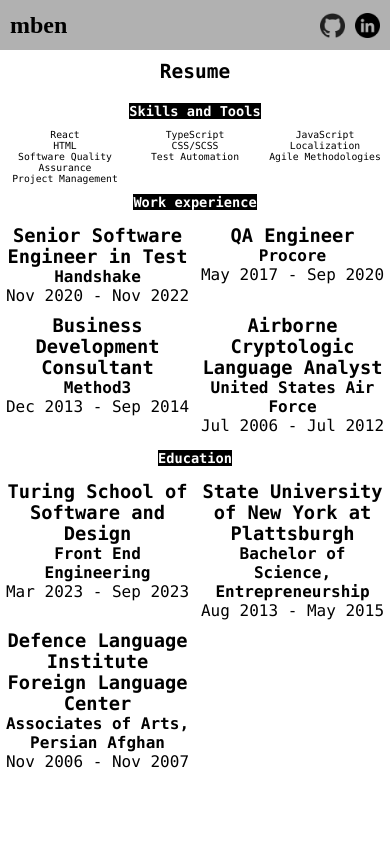
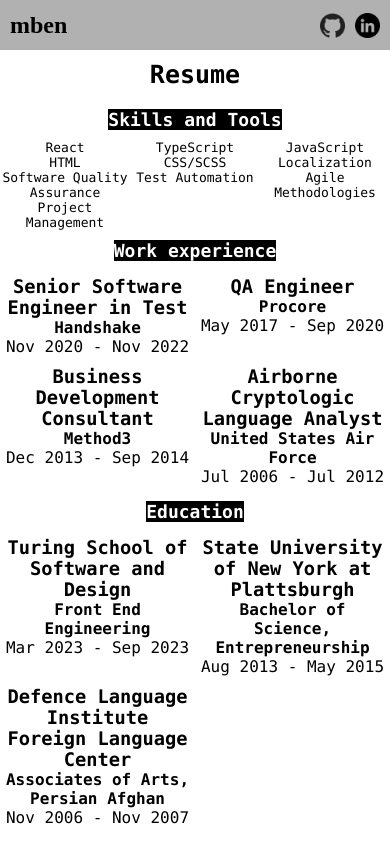
Before and after one commit to mbenfowler/portfolio, a React (Create React App) app: page /resume in a window 390 px wide. Built offline with nearby package versions, Linux system fonts and the light colour scheme; a web font is replaced by a local one.

Commit message:
Update styling

```diff
--- a/src/components/AboutMe/AboutMe.scss
+++ b/src/components/AboutMe/AboutMe.scss
@@ -2,8 +2,9 @@
     display: flex;
     flex-direction: column;
     align-items: center;
-    padding: 5%;
+    padding: 2%;
     text-align: center;
+    max-height: fit-content;
 }
 
 .about-me > * {
@@ -13,7 +14,7 @@
 .about-me img {
     width: 70%;
     border-radius: 50%;
-    max-width: 500px;
+    max-width: 350px;
 }
 
 .about-me a {
--- a/src/components/Resume/Resume.scss
+++ b/src/components/Resume/Resume.scss
@@ -64,3 +64,17 @@
         font-size: 21px;
     }
 }
+
+@media screen and (max-width: 525px) {
+    #title {
+        font-size: 25px;
+    }
+
+    .header {
+        font-size: 18px;
+    }
+
+    .skill {
+        font-size: 13px;
+    }
+}
```
